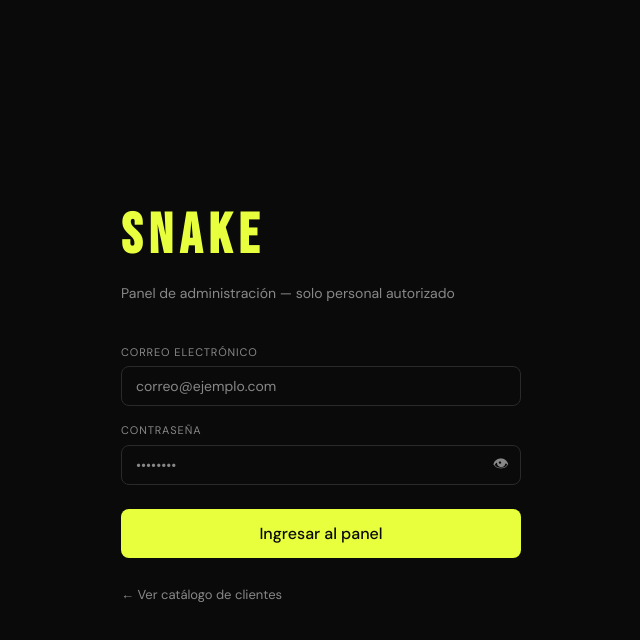
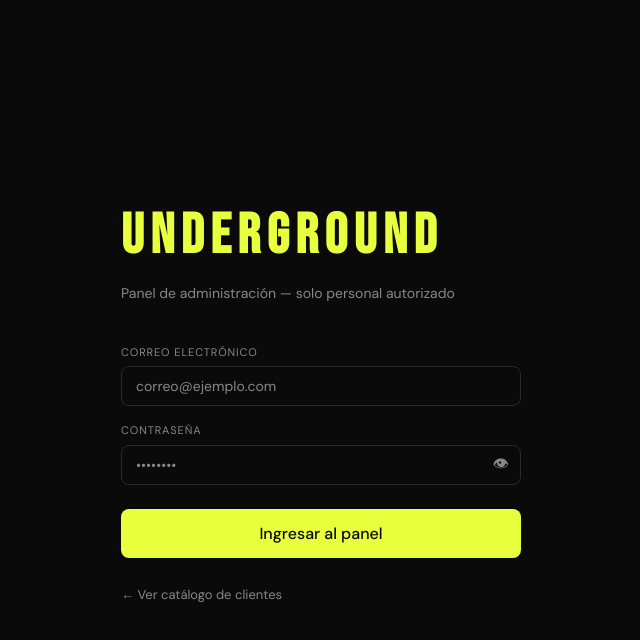
Before and after one commit to alexkfxyz-design/snake-store, a React (Vite) app: page / in a window 1280 px wide. Both pictures are taken after a click on the button "Admin ↗". Shown: the top 640 px of the page, without its empty margins (319-959 px from the left). Built offline with nearby package versions, Linux system fonts and the light colour scheme; no server answers; the database is empty.

Commit message:
feat: cambiar nombre en admin y login

```diff
--- a/src/pages/LoginPage.jsx
+++ b/src/pages/LoginPage.jsx
@@ -36,7 +36,7 @@ export function LoginPage({ onLogin, onCatalog }) {
   return (
     <div className="login-page">
       <div className="login-box">
-        <h1 className="login-logo">SNAKE</h1>
+        <h1 className="login-logo">UNDERGROUND</h1>
         <p className="login-sub">Panel de administración — solo personal autorizado</p>
 
         {error && <div className="login-error">⚠ {error}</div>}
```
